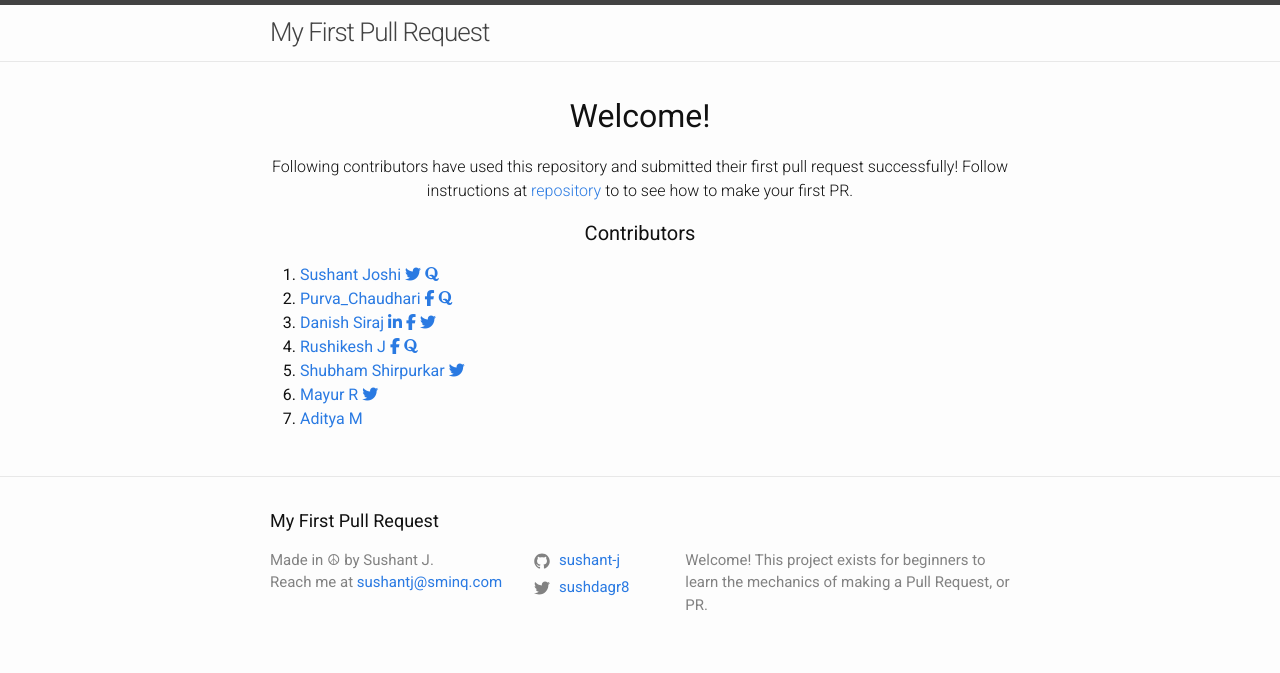
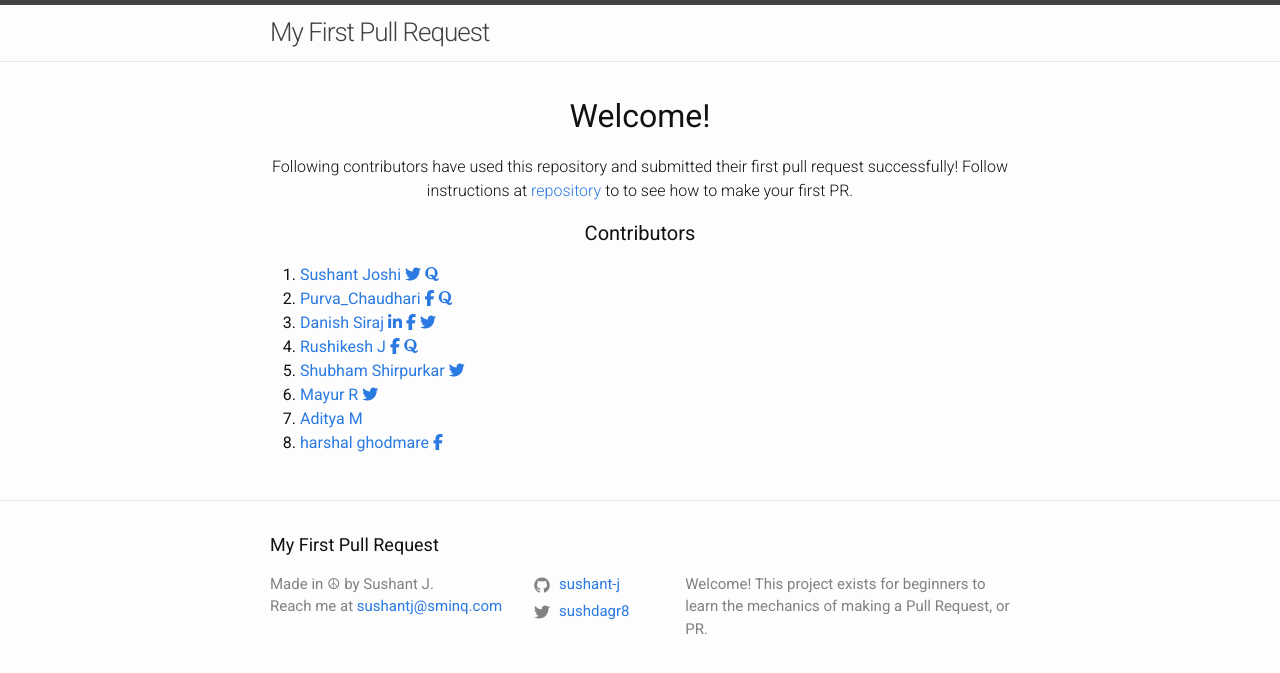
Before and after one commit to sushant-j/my-first-pull-request, a Jekyll site: the page built from index.md, in a window 1280 px wide. Shown: the top 673 px of the page. Built offline with Jekyll 4.4.1, drawn with Linux system fonts in a browser that asks for light colours; nearby versions of some CDN libraries.

Commit message:
iitial commit

```diff
--- a/_layouts/home.html
+++ b/_layouts/home.html
@@ -51,9 +51,9 @@ layout: default
       <a href="https://github.com/RushikeshJachak">
         Rushikesh J
       </a>
+
       <a href="https://www.facebook.com/profile/rockzzrushi0203">
-        <i class="fa fa-facebook"></i>
-      </a>
+        <i class="fa fa-facebook"></i></a>
       <a href="https://www.quora.com/profile/Rushikesh-Jachak">
         <i class="fa fa-quora"></i>
       </a>
@@ -79,5 +79,14 @@ layout: default
         Aditya M
       </a>
     </li>
+    <li>
+      <a href="https://github.com/harshal-oo7">
+        harshal ghodmare
+      </a>
+      <a href="https://www.facebook.com/harshal7007">
+        <i class="fa fa-facebook"></i></a>
+
+
+    </li>
   </ol>
 </div>
```
